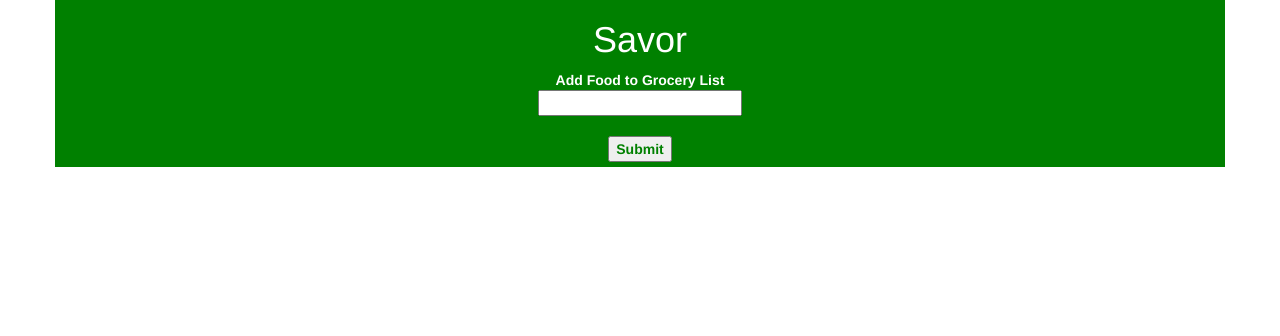
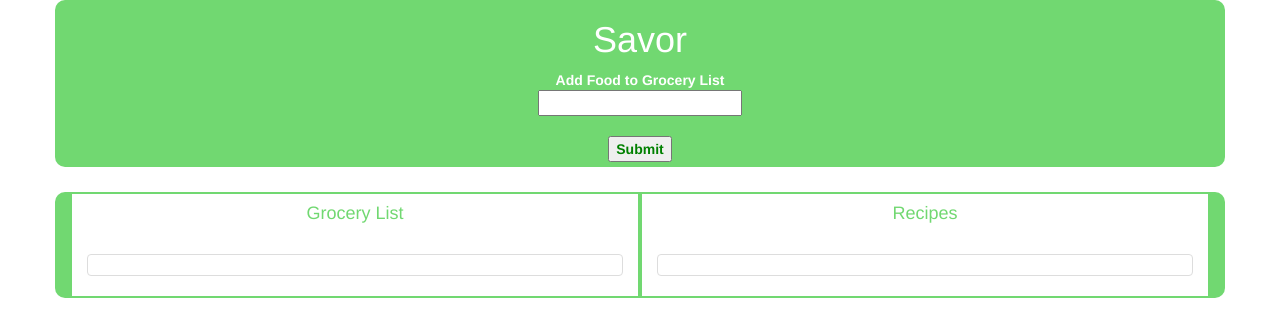
Before and after one commit to jkkariuki/Savor, a React (Create React App) app in the folder client/: page / in a window 1280 px wide. Shown: the top 336 px of the page. Built offline with nearby package versions, Linux system fonts and the light colour scheme.

Commit message:
front end update

```diff
--- /dev/null
+++ b/client/src/components/GroceryList/GroceryItem.js
@@ -0,0 +1,14 @@
+import React from "react";
+import "./GroceryList.css";
+
+class GroceryItem extends React.Component {
+    render() {
+        return (
+            <li className="list-group-item">
+                {this.props.children}
+            </li>
+        )
+    }
+}
+
+export default GroceryItem;
--- /dev/null
+++ b/client/src/components/GroceryList/GroceryList.css
@@ -0,0 +1,3 @@
+.sectionTitle {color:rgb(113, 216, 113);
+
+}
--- /dev/null
+++ b/client/src/components/GroceryList/GroceryList.js
@@ -0,0 +1,17 @@
+import React from "react";
+import "./GroceryList.css";
+
+class GroceryList extends React.Component {
+
+    render(){
+        return(
+            <div className="list-overflow-containe">
+                <ul className="list-group">
+                    {this.props.children}
+                </ul>
+            </div>
+        )
+    }
+}
+
+export default GroceryList;
--- /dev/null
+++ b/client/src/components/GroceryList/index.js
@@ -0,0 +1,7 @@
+import GroceryList from "./GroceryList";
+import GroceryItem from "./GroceryItem";
+
+export{
+    GroceryList,
+    GroceryItem
+}
--- /dev/null
+++ b/client/src/components/Recipes/IndividualRecipes.js
@@ -0,0 +1,14 @@
+import React from "react";
+import "./Recipes.css";
+
+class IndividualRecipes extends React.Component {
+    render() {
+        return (
+            <li className="list-group-item">
+                {this.props.children}
+            </li>
+        )
+    }
+}
+
+export default IndividualRecipes;
--- /dev/null
+++ b/client/src/components/Recipes/Recipes.js
@@ -0,0 +1,14 @@
+import React from "react";
+import "./Recipes.css";
+
+class Recipes extends React.Component {
+    render() {
+        return (
+            <li className="list-group">
+                {this.props.children}
+            </li>
+        )
+    }
+}
+
+export default Recipes;
--- /dev/null
+++ b/client/src/components/Recipes/index.js
@@ -0,0 +1,7 @@
+import Recipes from "./Recipes";
+import IndividualRecipes from "./IndividualRecipes";
+
+export{
+    Recipes,
+    IndividualRecipes
+}
--- a/client/src/index.css
+++ b/client/src/index.css
@@ -1,6 +1,17 @@
-.container { background-color:green;
-            color:white;
-            text-align:center;
+#searchContainer{
+    background-color:rgb(113, 216, 113);
+    color:white;
+    text-align:center;
+    border-radius: 10px;
+    margin-bottom:2%;
+}
+
+#responseContainer{
+    background-color:white;
+    color:white;
+    text-align:center;
+    background-color:rgb(113, 216, 113);
+    border-radius: 10px;
 }
 
 .button {
@@ -10,3 +21,16 @@
 .inputField {
     color:black;
 }
+
+.grocerySection {text-align:center;
+
+                border:rgb(113, 216, 113) 2px solid;
+               background-color:white;
+
+}
+
+.recipeSection{text-align:center;
+                border:rgb(113, 216, 113) 2px solid;
+                background-color:white;
+
+}
--- a/client/src/sections/Main.js
+++ b/client/src/sections/Main.js
@@ -1,5 +1,7 @@
 import React from "react";
-import API from "../utils/API"
+import API from "../utils/API";
+import { GroceryList, GroceryItem } from "../components/GroceryList";
+import { Recipes, IndividualRecipes} from "../components/Recipes";
 
 class Main extends React.Component {
     constructor(props) {
@@ -29,8 +31,8 @@ class Main extends React.Component {
         event.preventDefault();
 
         // API.saveGroceries({
-           API.getRecipes({
-           food : this.state.foodItem
+        API.getRecipes({
+            food: this.state.foodItem
         }).then(function (data) {
             console.log(data);
 
@@ -48,19 +50,44 @@ class Main extends React.Component {
     render() {
         return (
             <div>
-                <div className="container">
+                <div id="searchContainer" className="container">
                     <h1 className="title">Savor</h1>
                     <form onSubmit={this.handleSubmit}>
                         <label htmlFor="enterFoodItem">
                             Add Food to Grocery List
-                            <br/>
+                            <br />
                             <input className="inputField" name="foodItem" type="text" value={this.state.foodItem} onChange={this.handleChange} />
-                            <br/>
-                            <br/>
+                            <br />
+                            <br />
                             <input className="button" type="submit" value="Submit" />
                         </label>
                     </form>
                 </div>
+
+                <div id="responseContainer" className="container">
+
+                    <div className="grocerySection  col-lg-6 col-md-6 col-sm-6">
+                        <h4 className="sectionTitle">Grocery List</h4>
+                        <br/>
+                        <GroceryList>
+                            <GroceryItem>
+
+                            </GroceryItem>
+                        </GroceryList>
+                    </div>
+
+
+                    <div className="recipeSection col-lg-6 col-md-6 col-sm-6">
+                        <h4 className="sectionTitle">Recipes</h4>
+                        <Recipes>
+                            <IndividualRecipes>
+                            </IndividualRecipes>
+                        </Recipes>
+                    </div>
+
+                </div>
+
+
             </div>
         )
     }
```
Also changed, not shown: client/src/components/Recipes/Recipes.css (added), 1 other file (tests, documents, lock files or other folders).
